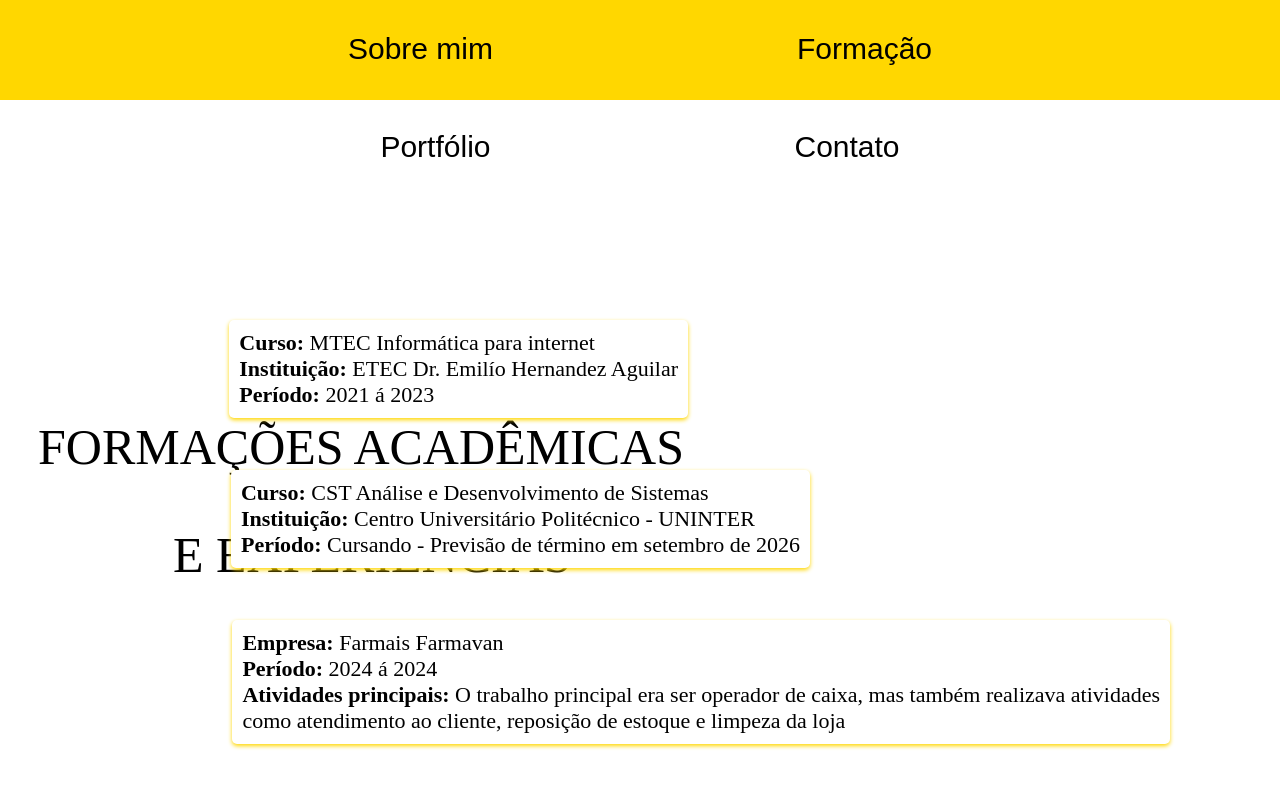
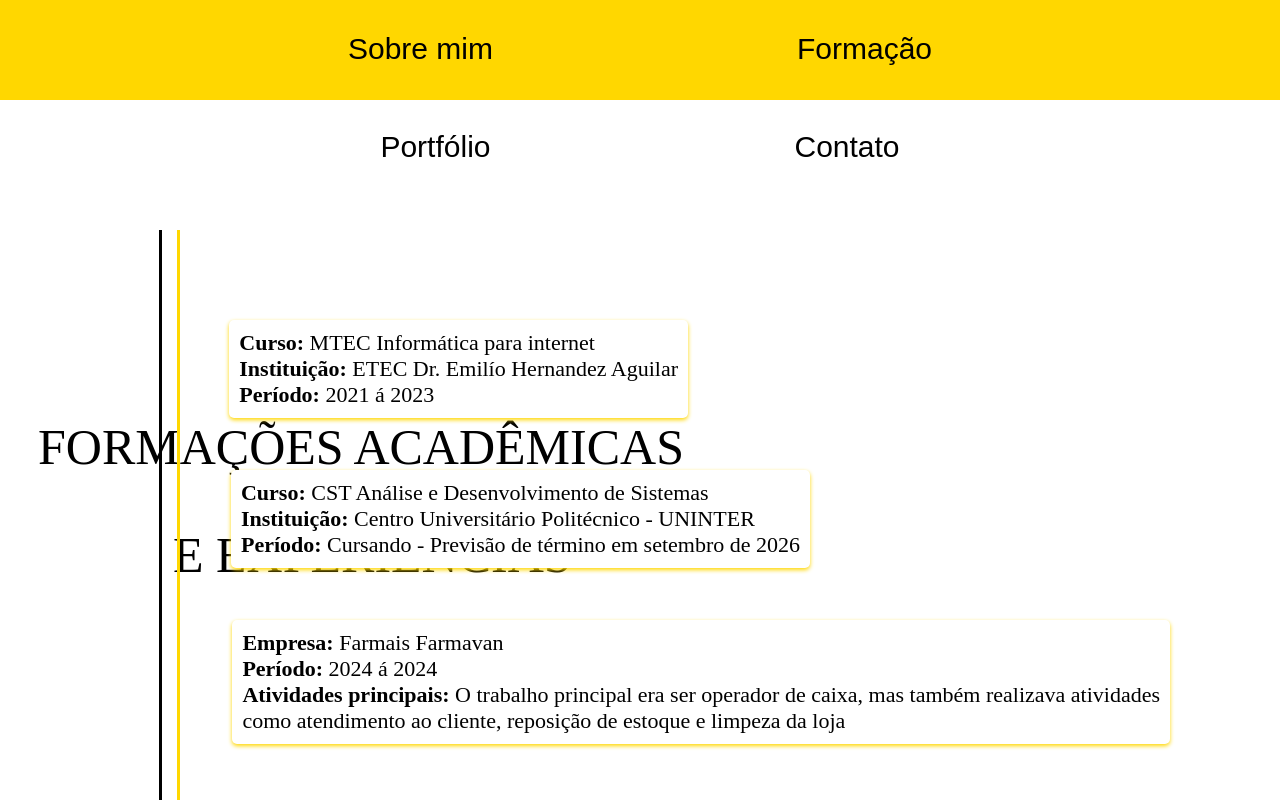
Before and after one commit to RodrigoAranha/Trabalho, a plain HTML site: page formação.html in a window 1280 px wide. Drawn offline with Linux system fonts and the light colour scheme.

Commit message:
Update estilo.css

```diff
--- a/estilo.css
+++ b/estilo.css
@@ -71,6 +71,26 @@ a:hover{
 #titulo_for2{
     margin-left: 165px;
     font-size: 50px;
+}
+
+#linha2{
+    background-color: black;
+    height: 650px;
+    width: 3px;
+    position: fixed;
+    top: 230px;
+    right: 1118px;
+}
+
+#linha3{
+
+    background-color: gold;
+    height: 650px;
+    width: 3px;
+    position: fixed;
+    top: 230px;
+    right: 1100px;
+
 }
 
 #bloco{
```
